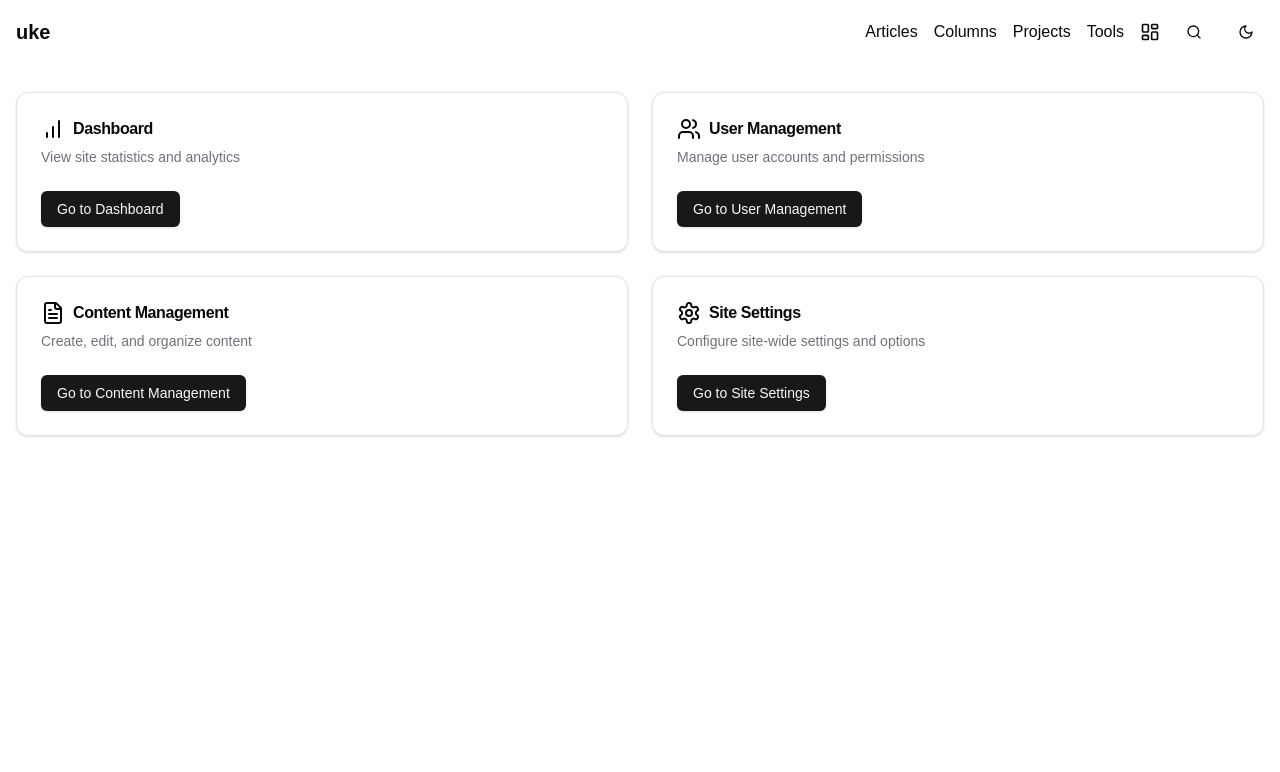
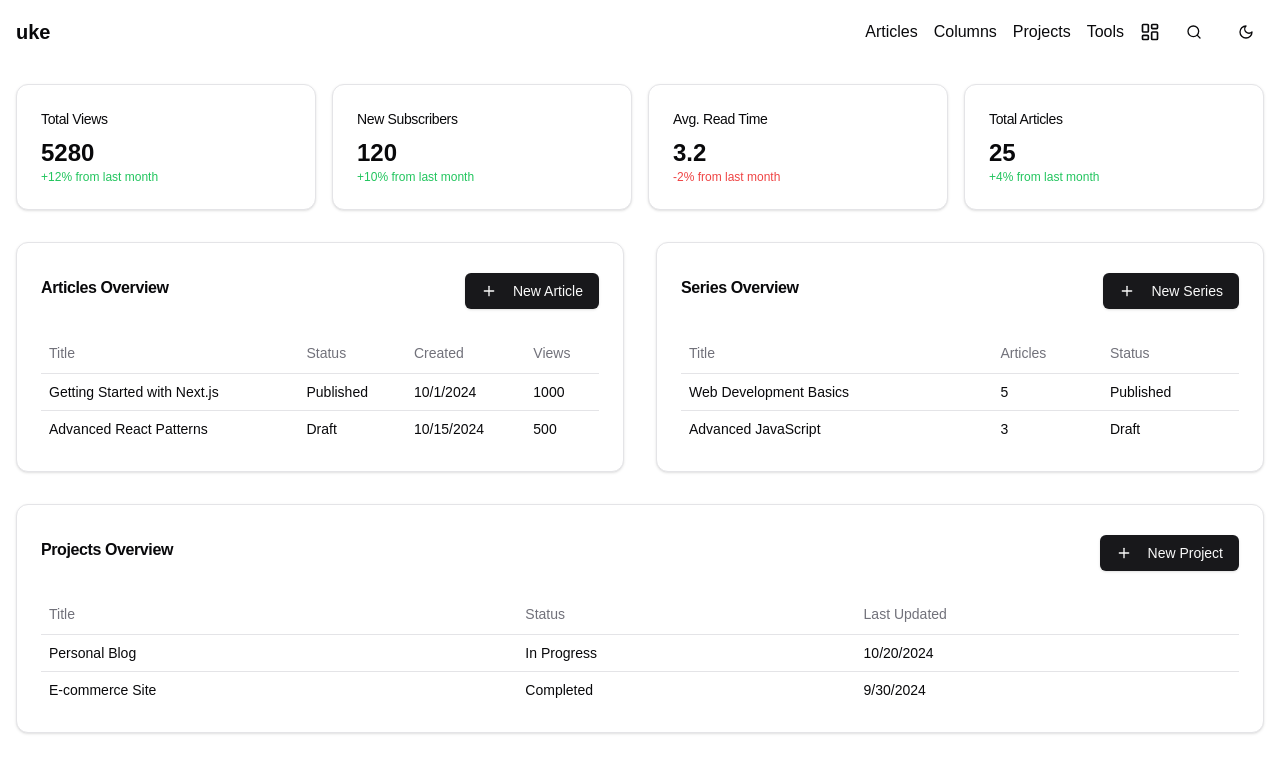
Before and after one commit to ukeSJTU/singularity, a Next.js app: page /admin in a window 1280 px wide. Shown: the top 772 px of the page. Built offline with nearby package versions, Linux system fonts and the light colour scheme.

Commit message:
feat(ui): :sparkles: compose components for admin dashboard page
This currently uses mock data, replace with api call later.

```diff
--- a/src/app/admin/page.tsx
+++ b/src/app/admin/page.tsx
@@ -1,37 +1,84 @@
-import { Button } from "@/components/ui/button"
-import { Card, CardContent, CardDescription, CardFooter, CardHeader, CardTitle } from "@/components/ui/card"
-import { BarChart, Users, FileText, Settings } from "lucide-react"
-import Link from "next/link"
+"use client";
 
-export default function AdminPage() {
-  const adminSections = [
-    { id: 1, title: "Dashboard", description: "View site statistics and analytics", icon: BarChart },
-    { id: 2, title: "User Management", description: "Manage user accounts and permissions", icon: Users },
-    { id: 3, title: "Content Management", description: "Create, edit, and organize content", icon: FileText },
-    { id: 4, title: "Site Settings", description: "Configure site-wide settings and options", icon: Settings },
-  ]
+import { useState, useEffect } from "react";
+import { ArticlesOverview } from "@/components/admin/articles-overview";
+import { SeriesOverview } from "@/components/admin/series-overview";
+import { ProjectsOverview } from "@/components/admin/projects-overview";
+import { DashboardStats } from "@/components/admin/dashboard-stats";
+
+export default function AdminDashboard() {
+  const [articles, setArticles] = useState([]);
+  const [series, setSeries] = useState([]);
+  const [projects, setProjects] = useState([]);
+  const [stats, setStats] = useState([]);
+
+  useEffect(() => {
+    // Fetch data from your API here
+    // For now, we'll use mock data
+    setArticles([
+      {
+        id: "1",
+        title: "Getting Started with Next.js",
+        published: true,
+        createdAt: "2024-10-01",
+        views: 1000,
+      },
+      {
+        id: "2",
+        title: "Advanced React Patterns",
+        published: false,
+        createdAt: "2024-10-15",
+        views: 500,
+      },
+    ]);
+    setSeries([
+      {
+        id: "1",
+        title: "Web Development Basics",
+        articleCount: 5,
+        published: true,
+      },
+      {
+        id: "2",
+        title: "Advanced JavaScript",
+        articleCount: 3,
+        published: false,
+      },
+    ]);
+    setProjects([
+      {
+        id: "1",
+        title: "Personal Blog",
+        status: "In Progress",
+        lastUpdated: "2024-10-20",
+      },
+      {
+        id: "2",
+        title: "E-commerce Site",
+        status: "Completed",
+        lastUpdated: "2024-09-30",
+      },
+    ]);
+    setStats([
+      { title: "Total Views", value: 5280, change: 12 },
+      { title: "New Subscribers", value: 120, change: 10 },
+      { title: "Avg. Read Time", value: 3.2, change: -2 },
+      { title: "Total Articles", value: 25, change: 4 },
+    ]);
+  }, []);
 
   return (
-    <div className="container mx-auto px-4 py-8">
+    <div className="container mx-auto p-4 space-y-8">
       <h1 className="text-3xl font-bold mb-6">Admin Dashboard</h1>
-      <div className="grid gap-6 md:grid-cols-2 lg:grid-cols-2">
-        {adminSections.map((section) => (
-          <Card key={section.id}>
-            <CardHeader>
-              <CardTitle className="flex items-center gap-2">
-                <section.icon className="h-6 w-6" />
-                {section.title}
-              </CardTitle>
-              <CardDescription>{section.description}</CardDescription>
-            </CardHeader>
-            <CardFooter>
-              <Button asChild>
-                <Link href={`/admin/${section.id}`}>Go to {section.title}</Link>
-              </Button>
-            </CardFooter>
-          </Card>
-        ))}
+
+      <DashboardStats stats={stats} />
+
+      <div className="grid gap-8 md:grid-cols-2">
+        <ArticlesOverview articles={articles} />
+        <SeriesOverview series={series} />
       </div>
+
+      <ProjectsOverview projects={projects} />
     </div>
-  )
+  );
 }
```
